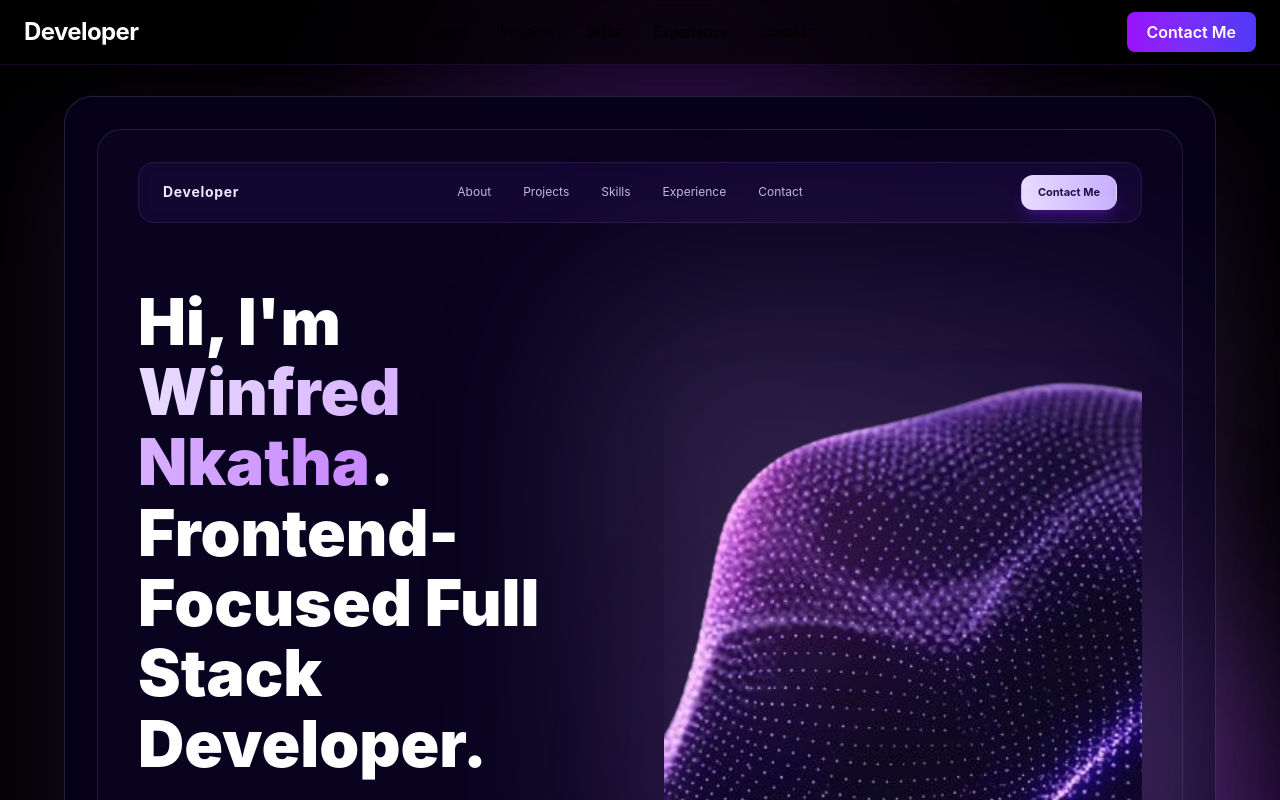
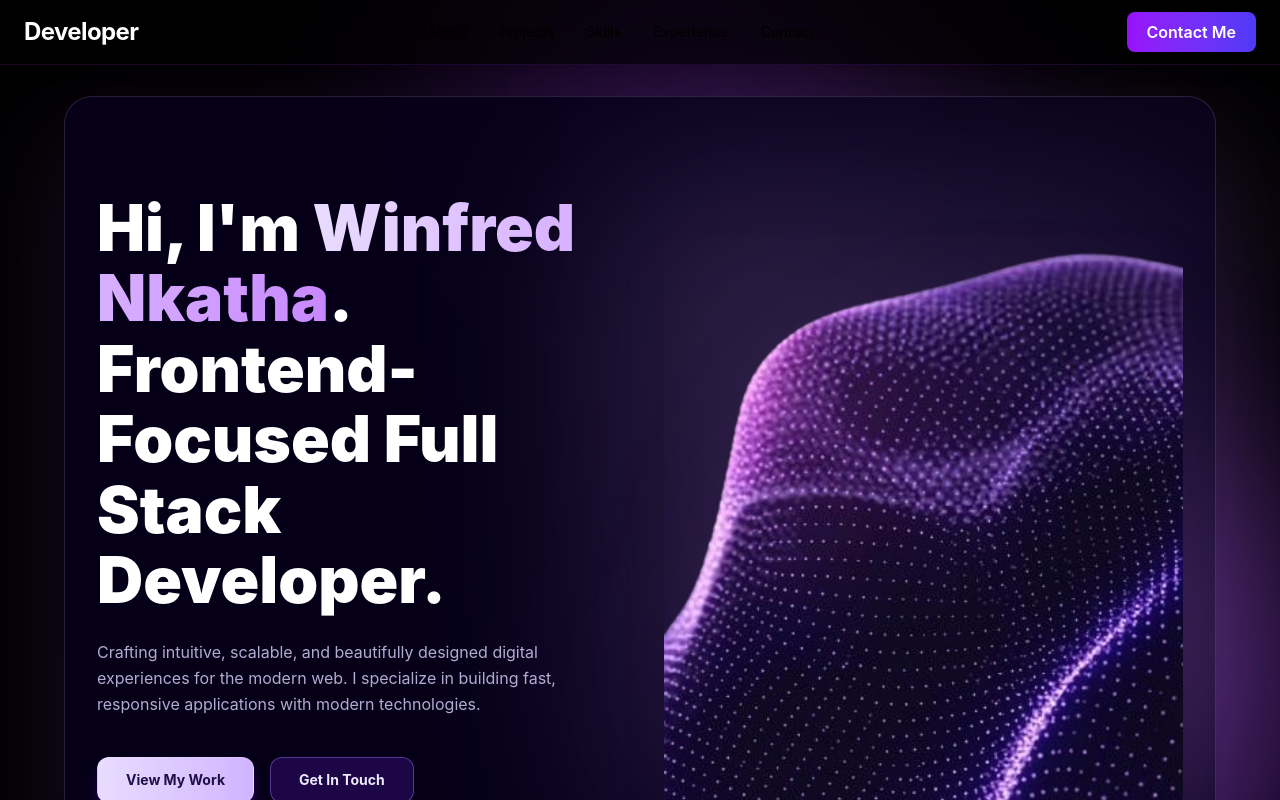
Before and after one commit to Winney360/Winfred-Nkatha-Portfolio, a React (Vite) app in the folder client/: page / in a window 1280 px wide. Shown: the top 800 px of the page. Built offline with nearby package versions, Linux system fonts and the light colour scheme.

Commit message:
refactor(Hero): remove navigation strip for cleaner layout

```diff
--- a/client/src/sections/Hero.jsx
+++ b/client/src/sections/Hero.jsx
@@ -14,36 +14,6 @@ const Hero = () => {
       </div>
 
       <div className="relative mx-auto w-full max-w-6xl rounded-[28px] border border-violet-200/15 bg-[#05001a]/90 p-6 shadow-[0_40px_120px_rgba(168,85,247,0.15)] backdrop-blur-xl md:p-8">
-        <div className="rounded-[24px] border border-violet-200/12 bg-[#0a0420]/95 px-6 pb-8 pt-6 md:px-10 md:pb-12 md:pt-8">
-          {/* Navigation Strip */}
-          <div className="flex items-center justify-between rounded-2xl border border-violet-300/10 bg-[#1a0a3e]/60 px-6 py-3 backdrop-blur-md">
-            <span className="text-xs font-bold tracking-wider text-violet-100 md:text-sm">Developer</span>
-
-            <ul className="hidden items-center gap-8 text-[12px] text-violet-200/85 md:flex">
-              <li>
-                <a href="#about" className="transition-colors hover:text-violet-300">About</a>
-              </li>
-              <li>
-                <a href="#projects" className="transition-colors hover:text-violet-300">Projects</a>
-              </li>
-              <li>
-                <a href="#skills" className="transition-colors hover:text-violet-300">Skills</a>
-              </li>
-              <li>
-                <a href="#experience" className="transition-colors hover:text-violet-300">Experience</a>
-              </li>
-              <li>
-                <a href="#contact" className="transition-colors hover:text-violet-300">Contact</a>
-              </li>
-            </ul>
-
-            <a
-              href="#contact"
-              className="rounded-xl border border-violet-200/20 bg-linear-to-r from-[#e9dcff] to-[#c9b0ff] px-4 py-2 text-[11px] font-bold text-[#1f0f47] shadow-lg shadow-violet-600/30 transition-all duration-300 hover:shadow-violet-500/50 hover:scale-105"
-            >
-              Contact Me
-            </a>
-          </div>
 
           {/* Main Content Grid */}
           <div className="relative grid items-center gap-12 pt-12 lg:grid-cols-2 lg:pt-16">
@@ -115,7 +85,7 @@ const Hero = () => {
               />
             </motion.div>
           </div>
-        </div>
+
       </div>
     </section>
   );
```
